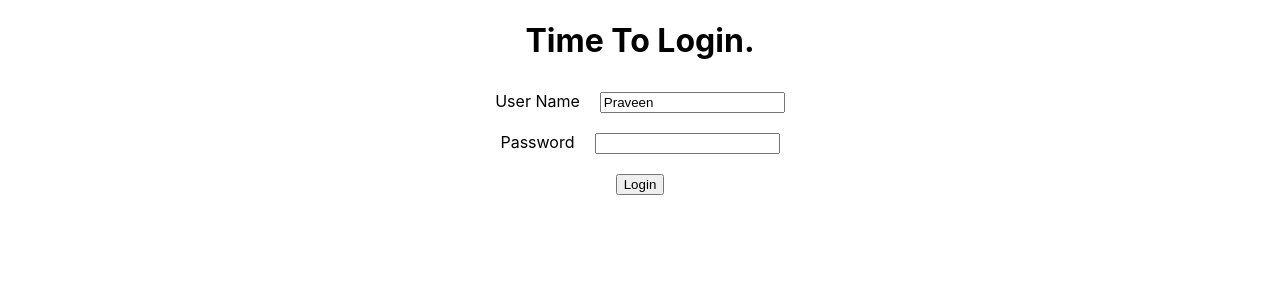
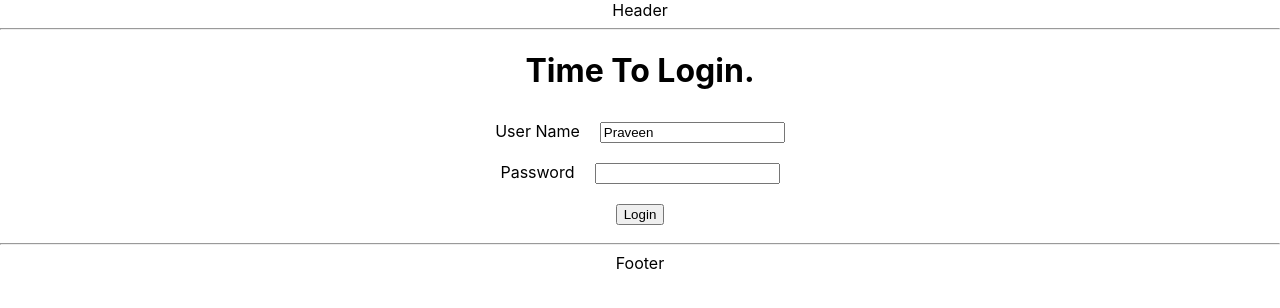
Before and after one commit to praveen-Kumar-R-1998/To-Do-Application, a React (Create React App) app: page / in a window 1280 px wide. Shown: the top 308 px of the page. Built offline with nearby package versions, Linux system fonts and the light colour scheme.

Commit message:
Added header, footer and logout component to our application

```diff
--- a/src/component/ToDo/ToDoApp.jsx
+++ b/src/component/ToDo/ToDoApp.jsx
@@ -12,6 +12,8 @@ import {
 export default function ToDoApp() {
   return (
     <div className="ToDoApp">
+      <HeaderComponent />
+
       {/* Configuring browser router with Routes
             need to import that and also install
             react-router-dom before starting this*/}
@@ -26,8 +28,10 @@ export default function ToDoApp() {
           ></Route>
           <Route path="/todos" element={<ListToDoComponent />}></Route>
           <Route path="*" element={<ErrorComponent />}></Route>
+          <Route path="/logout" element={<LogoutComponent />}></Route>
         </Routes>
       </BrowserRouter>
+      <FooterComponent />
     </div>
   );
 }
@@ -156,15 +160,27 @@ function ErrorComponent() {
 }
 
 function ListToDoComponent() {
-
-
-    const todayDate = new Date();
-    const completionDate = new Date(todayDate.getFullYear()+12, todayDate.getMonth(), todayDate.getDay());
+  const todayDate = new Date();
+  const completionDate = new Date(
+    todayDate.getFullYear() + 12,
+    todayDate.getMonth(),
+    todayDate.getDay()
+  );
 
   const todos = [
-    { id: 1, description: "Learn AWS" , done:false, targetDate:completionDate},
-    { id: 2, description: "Learn Azure" , done:false, targetDate:completionDate},
-    { id: 3, description: "Learn GC" , done:false, targetDate:completionDate},
+    {
+      id: 1,
+      description: "Learn AWS",
+      done: false,
+      targetDate: completionDate,
+    },
+    {
+      id: 2,
+      description: "Learn Azure",
+      done: false,
+      targetDate: completionDate,
+    },
+    { id: 3, description: "Learn GC", done: false, targetDate: completionDate },
   ];
   return (
     <div className="ListToDoComponent">
@@ -195,3 +211,33 @@ function ListToDoComponent() {
     </div>
   );
 }
+
+function HeaderComponent() {
+  return (
+    <div className="HeaderComponent">
+      <div>
+        Header
+        <hr />
+      </div>
+    </div>
+  );
+}
+
+function FooterComponent() {
+  return (
+    <div className="FooterComponent">
+      <div>
+        <hr /> Footer
+      </div>
+    </div>
+  );
+}
+
+function LogoutComponent() {
+  return (
+    <div className="LogoutComponent">
+      <h1>Logout Successfull!!!</h1>
+      <div>Thank You For Using Our Application!!!</div>
+    </div>
+  );
+}
```
